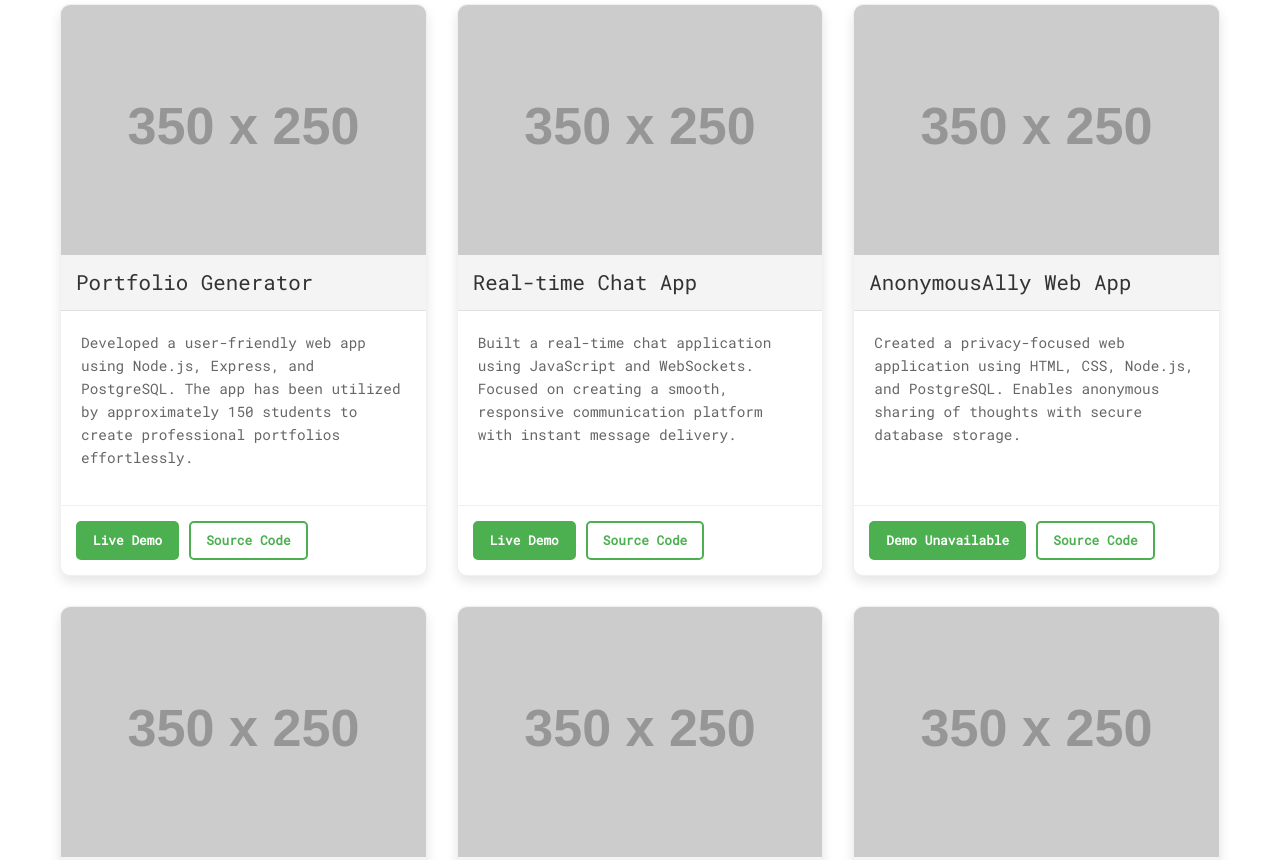
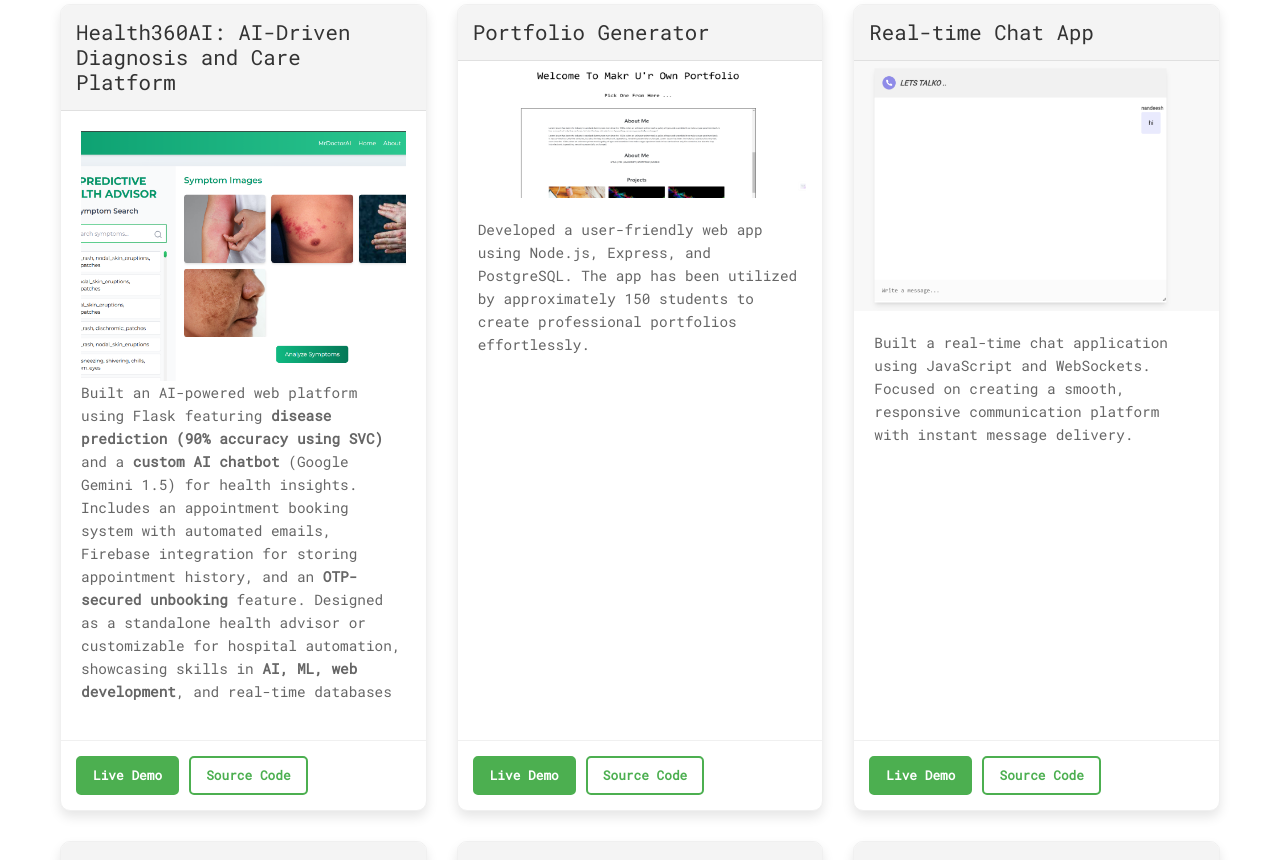
Before and after one commit to Hiremathnandeesh07/MPortfolio, a plain HTML site: page index.html in a window 1280 px wide. Shown: the part 1280-2140 px from the top of the page. Drawn offline with nearby package versions, Linux system fonts and the light colour scheme; placeholder pictures from the web are drawn by us.

Commit message:
updated project links and all

```diff
--- a/index.html
+++ b/index.html
@@ -89,14 +89,39 @@
     </div>
     <h2  style="font-family: Roboto Mono, monospace " id="Projects_I_Created" class="Projects_I_Created">Projects I Created</h2>
     <div  style="font-family: Roboto Mono, monospace "class="projects-grid">
+
         <div class="project-card">
-            <img src="https://via.placeholder.com/350x250?text=Portfolio+Generator" alt="Portfolio Generator" class="project-image">
+
+            <div class="project-header">
+                <h3 class="project-title">Health360AI: AI-Driven Diagnosis and Care Platform</h3>
+            </div>
+            <div class="project-content">
+
+                    <img src="icons/1.png" alt="Your Project Title" class="project-image">
+
+                <p>Built an AI-powered web platform using
+                    Flask featuring <strong>disease prediction (90% accuracy using SVC)</strong>  and a <strong>custom AI chatbot</strong>
+                    (Google Gemini 1.5) for health insights. Includes an appointment booking system with automated emails,
+                    Firebase integration for storing appointment history, and an <strong>OTP-secured unbooking</strong> feature. Designed as a
+                    standalone health advisor or customizable for hospital automation, showcasing skills in <strong>AI, ML, web development</strong>,
+                    and real-time databases</p>
+            </div>
+            <div class="project-footer">
+                <div class="project-buttons">
+                    <a href="https://health360ai.onrender.com/" class="project-btn btn-demo" target="_blank">Live Demo</a>
+                    <a href="https://github.com/Hiremathnandeesh07/portfolio-generator" class="project-btn btn-source" target="_blank">Source Code</a>
+                </div>
+            </div>
+        </div>
+
+        <!-- Portfolio Generator -->
+    <div class="project-card">
         <div class="project-header">
             <h3 class="project-title">Portfolio Generator</h3>
         </div>
+        <img src="icons/portfolio.png" alt="Portfolio Generator Icon" class="project-icon" style="width: 333px; height: 137px; display: block; margin: 0 auto;">
         <div class="project-content">
             <p>Developed a user-friendly web app using Node.js, Express, and PostgreSQL. The app has been utilized by approximately 150 students to create professional portfolios effortlessly.</p>
-
         </div>
         <div class="project-footer">
             <div class="project-buttons">
@@ -106,14 +131,14 @@
         </div>
     </div>
 
+    <!-- Real-time Chat App -->
     <div class="project-card">
-            <img src="https://via.placeholder.com/350x250?text=Real-time+Chat+App" alt="Real-time Chat App" class="project-image">
         <div class="project-header">
             <h3 class="project-title">Real-time Chat App</h3>
         </div>
+        <img src="icons/talko.png" alt="Real-time Chat App" class="project-image">
         <div class="project-content">
             <p>Built a real-time chat application using JavaScript and WebSockets. Focused on creating a smooth, responsive communication platform with instant message delivery.</p>
-
         </div>
         <div class="project-footer">
             <div class="project-buttons">
@@ -123,31 +148,30 @@
         </div>
     </div>
 
+    <!-- AnonymousAlly Web App -->
     <div class="project-card">
-            <img src="https://via.placeholder.com/350x250?text=AnonymousAlly+Web+App" alt="AnonymousAlly Web App" class="project-image">
         <div class="project-header">
             <h3 class="project-title">AnonymousAlly Web App</h3>
         </div>
+        <!-- <img src="https://via.placeholder.com/350x250?text=AnonymousAlly+Web+App" alt="AnonymousAlly Web App" class="project-image"> -->
         <div class="project-content">
             <p>Created a privacy-focused web application using HTML, CSS, Node.js, and PostgreSQL. Enables anonymous sharing of thoughts with secure database storage.</p>
-
         </div>
         <div class="project-footer">
             <div class="project-buttons">
-                    <a href="#" class="project-btn btn-demo" target="_blank">Demo Unavailable</a>
                 <a href="https://github.com/Hiremathnandeesh07/anonymous-ally" class="project-btn btn-source" target="_blank">Source Code</a>
             </div>
         </div>
     </div>
 
+    <!-- Interactive Game Development -->
     <div class="project-card">
-            <img src="https://via.placeholder.com/350x250?text=Interactive+Game+Development" alt="Interactive Game Development" class="project-image">
         <div class="project-header">
             <h3 class="project-title">Interactive Game Development</h3>
         </div>
+        <img src="https://via.placeholder.com/350x250?text=Interactive+Game+Development" alt="Interactive Game Development" class="project-image">
         <div class="project-content">
             <p>Developed responsive games including Rock, Paper, Scissors, Memory Game, and Whac-A-Mole. Showcased JavaScript and game design skills through interactive web games.</p>
-
         </div>
         <div class="project-footer">
             <div class="project-buttons">
@@ -157,14 +181,14 @@
         </div>
     </div>
 
+    <!-- Dog Help Web Page -->
     <div class="project-card">
-            <img src="https://via.placeholder.com/350x250?text=Dog+Help+Web+Page" alt="Dog Help Web Page" class="project-image">
         <div class="project-header">
             <h3 class="project-title">Dog Help Web Page</h3>
         </div>
+        <img src="icons/doghelp.png" alt="Dog Help Web Page" class="project-image">
         <div class="project-content">
             <p>An adaptive and component-based website designed to assist dog owners with comprehensive information and resources.</p>
-
         </div>
         <div class="project-footer">
             <div class="project-buttons">
@@ -174,14 +198,14 @@
         </div>
     </div>
 
+    <!-- QR Code Generator -->
     <div class="project-card">
-            <img src="https://via.placeholder.com/350x250?text=QR+Code+Generator" alt="QR Code Generator" class="project-image">
         <div class="project-header">
             <h3 class="project-title">QR Code Generator</h3>
         </div>
+        <img src="icons/qrcode.png" alt="QR Code Generator" class="project-image">
         <div class="project-content">
             <p>Developed a client-side QR code generator using HTML, CSS, and JavaScript. Provides a user-friendly interface for dynamic URL QR code creation.</p>
-
         </div>
         <div class="project-footer">
             <div class="project-buttons">
@@ -190,6 +214,11 @@
             </div>
         </div>
     </div>
+
+
+
+
+
     </div>
     <h2 id="Contact_Me_Via" class="Contact_Me_Via">Contact Me Via</h2>
     <div class="contact_me">
```
Also changed, not shown: icons/1.png (added), icons/doghelp.png (added), icons/portfolio.png (added), icons/qrcode.png (added), icons/talko.png (added), 1 other file. Lines whose indentation alone changed are shown as unchanged.
